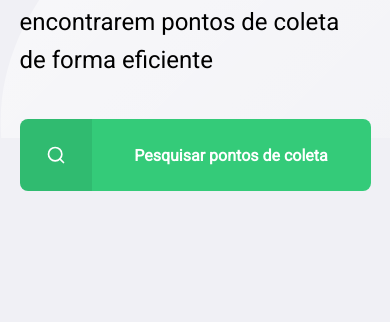
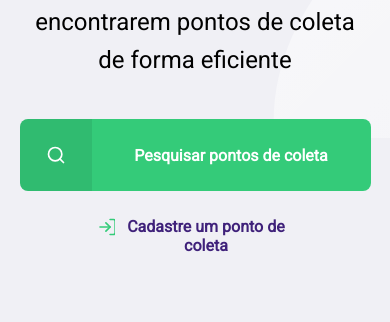
Before and after one commit to rlima-nogueira/Next-Level-Week, a plain HTML site: page index.html in a window 390 px wide. Shown: the part 541-863 px from the top of the page. Drawn offline with Linux system fonts and the light colour scheme.

Commit message:
separando os arq

```diff
--- a/index.html
+++ b/index.html
@@ -9,6 +9,8 @@
 
     <link rel="stylesheet" href="styles/main.css">
     <link rel="stylesheet" href="styles/home.css">
+
+    <link rel="stylesheet" href="styles/responsive.css">
 </head>
 
 <body>
@@ -44,10 +46,6 @@
         </div>
     </div>
 
-
-
-
-
 </body>
 
 </html>
--- /dev/null
+++ b/styles/responsive.css
@@ -0,0 +1,36 @@
+
+@media(max-width: 900px){
+    #page-home{
+        background-position-x: 70vw;
+    }
+
+    #page-home .content{
+        align-items: center;
+        text-align: center;
+    }
+
+    #page-home header a{
+        position: absolute;
+        bottom: 48px;
+
+        left: 50%;
+        transform: translateX(-50%);
+    }
+
+    #page-home main{
+        align-items: center;
+    }
+}
+
+@media(min-width: 1700px){
+    #page-home {
+        background-position-x: 40vw;
+    }
+}
+
+
+@media(max-height: 760px){
+    #page-home {
+        background-position-y: 200px;
+    }
+}
```
